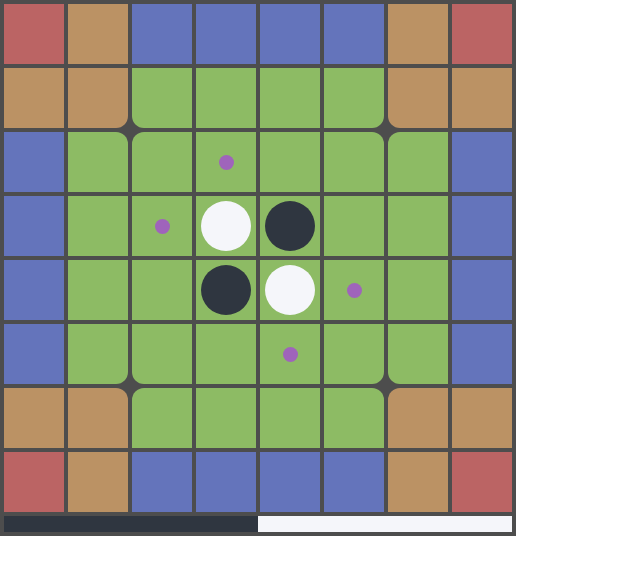
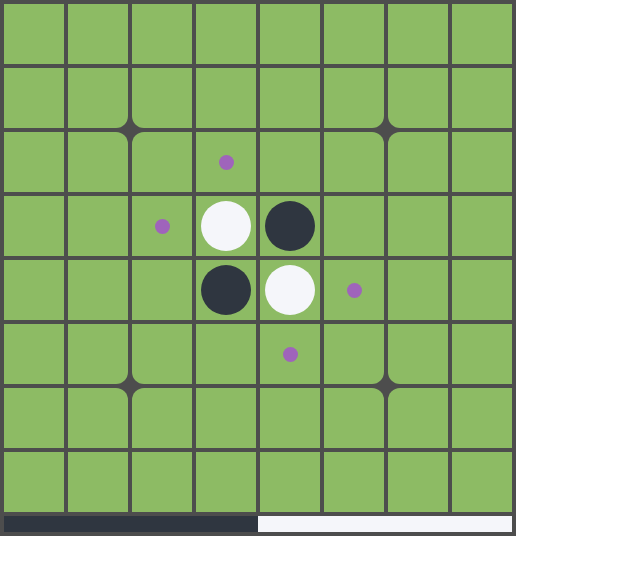
Before and after one commit to Eccsx/Reversia, a website with bundled scripts: page index.html in a window 1280 px wide. Shown: the whole page, without its empty margins (0-640 px from the left). Built offline with nearby package versions, Linux system fonts and the light colour scheme.

Commit message:
📦 Jest

```diff
--- a/index.html
+++ b/index.html
@@ -4,7 +4,7 @@
 <head>
   <meta charset="UTF-8">
   <meta name="viewport" content="width=device-width, initial-scale=1.0">
-  <link rel="stylesheet" href="style.css">
+  <link rel="stylesheet" href="./css/style.css">
   <title>ReversiA</title>
 </head>
 
@@ -89,7 +89,7 @@
     <progress id="evaluation-bar" value="50" max="100"></progress>
   </div>
   <!-- Script -->
-  <script type="module" src="./main.js"></script>
+  <script type="module" src="./src/main.js"></script>
 </body>
 
 </html>
--- a/main.js
+++ b/src/main.js
@@ -6,9 +6,9 @@ const game = new Game();
 
 console.log(game);
 
-game.enableStrategyLayout();
+// game.enableStrategyLayout();
 
 // res -> https://www.worldothello.org/ratings/player?searchPlayerInput=SCHOTTE+Tom
 const match = 'f5f6e6f4e3c5g5g3g4f3g6d3c4h6h5h4c2d7d2d6e7d8c8c6e8h7h2f8g8f7b6b5a6a4f2c7a5a7b8c3b3b4a3a2b2b1e2f1e1a1g2h1h3g1h8b7g7d1c1';
 
-// game.loadTranscript(match);
+//game.loadTranscript(match);
```
Also changed, not shown: package.json (added, +23 -0 lines), css/style.css (renamed from style.css), src/game.js (renamed from game.js), 2 other files.
